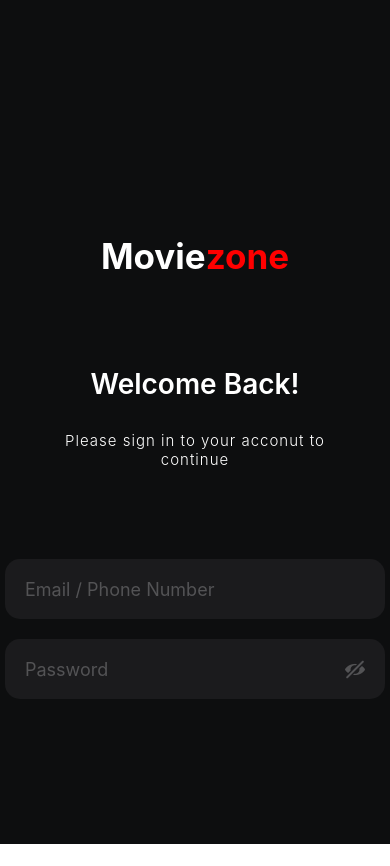
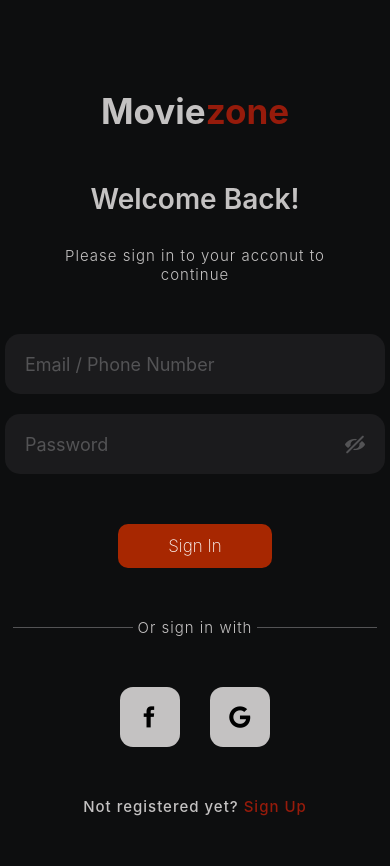
Before and after one commit to Denisson-Pereira/movie-zone, a React Native app: screen /signIn in a window 390 px wide. Before the commit the page ends 844 px from the top, so only its background shows below. Built offline with nearby package versions, Linux system fonts and the light colour scheme; no server answers.

Commit message:
feat: :sparkles: update sign in

```diff
--- a/src/colors/index.ts
+++ b/src/colors/index.ts
@@ -1,7 +1,9 @@
 export const colors = {
-    red: '#FF0000',
+    red: '#961b0b',
     white: '#FFFFFF',
+    ice: '#c4c2c2',
     bg: '#0d0e0f',
     grey: '#535355',
-    inputs: '#1b1b1d'
+    inputs: '#1b1b1d',
+    orange: '#a72701',
 }
--- a/src/customs/btnCustoms.tsx
+++ b/src/customs/btnCustoms.tsx
@@ -23,13 +23,13 @@ const styles = StyleSheet.create({
         alignItems: 'center',
     },
     btn: {
-        backgroundColor: colors.red,
+        backgroundColor: colors.orange,
         paddingHorizontal: 20,
-        paddingVertical: 10,
+        paddingVertical: 13,
         borderRadius: 10
     },
     txtBtn: {
-        color: colors.white,
+        color: colors.ice,
         fontSize: 17,
         fontWeight: '300'
     }
--- a/src/customs/titleCustoms.tsx
+++ b/src/customs/titleCustoms.tsx
@@ -4,7 +4,7 @@ import { colors } from "../colors";
 export const TitleCustoms = ({ title1, title2, size, weight }: { title1: string; title2: string; size: number; weight: '700' | '500' }) => {
     return (
         <View style={styles.titleContainer}>
-            <Text style={{ fontSize: size, color: colors.white, fontWeight: weight }}>{title1}</Text>
+            <Text style={{ fontSize: size, color: colors.ice, fontWeight: weight }}>{title1}</Text>
             <Text style={{ fontSize: size, color: colors.red, fontWeight: weight }}>{title2}</Text>
         </View>
     );
--- a/src/routes/index.routes.tsx
+++ b/src/routes/index.routes.tsx
@@ -2,9 +2,9 @@ import { createStackNavigator } from "@react-navigation/stack";
 import { useAuth } from "../context";
 import { NavigationContainer } from "@react-navigation/native";
 import { TabRoutes } from "./tab.routes";
-import Initial from "../view/initial";
-import SignIn from "../view/signIn";
-import SignUp from "../view/signUp";
+import Initial from "../screens/initial";
+import SignIn from "../screens/signIn";
+import SignUp from "../screens/signUp";
 
 const Stack = createStackNavigator();
 
--- a/src/routes/tab.routes.tsx
+++ b/src/routes/tab.routes.tsx
@@ -1,8 +1,8 @@
 import { createBottomTabNavigator } from "@react-navigation/bottom-tabs";
 import { AntDesign, FontAwesome5, Octicons } from "@expo/vector-icons";
-import Home from "../view/home";
-import Profile from "../view/profile";
-import Search from "../view/search";
+import Home from "../screens/home";
+import Profile from "../screens/profile";
+import Search from "../screens/search";
 
 const Tab = createBottomTabNavigator();
 
--- a/src/view/initial.tsx
+++ b/src/screens/initial.tsx
@@ -6,8 +6,6 @@ import { TitleCustoms } from '../customs/titleCustoms';
 import { BtnCustoms } from '../customs/btnCustoms';
 
 export default function Initial() {
-    const { navigate } = useNavigate();
-
   return (
     <BgInitialContainer>
         <View style={styles.container}>
@@ -38,7 +36,7 @@ const styles = StyleSheet.create({
         backgroundColor: '#00000075'
     },
     description: {
-        color: colors.white,
+        color: colors.ice,
         fontSize: 15,
         letterSpacing: 1
     },
--- /dev/null
+++ b/src/screens/signIn.tsx
@@ -0,0 +1,186 @@
+import { StyleSheet, Text, TextInput, TouchableOpacity, View } from 'react-native';
+import { TitleCustoms } from '../customs/titleCustoms';
+import { colors } from '../colors';
+import { Entypo, EvilIcons, FontAwesome } from "@expo/vector-icons";
+import { useState } from 'react';
+
+export default function SignIn() {
+  const [passwordType, setPasswordType] = useState<boolean>(true);
+
+  const seePassword = () => {
+    if (passwordType) {
+      setPasswordType(false);
+    } else {
+      setPasswordType(true);
+    }
+  }
+
+
+  return (
+    <View style={styles.container}>
+      <TitleCustoms
+        title1='Movie'
+        title2='zone'
+        size={35}
+        weight='700'
+      />
+      <View style={styles.containerTxt}>
+        <Text style={styles.back}>Welcome Back!</Text>
+        <View style={styles.containerTxt2}>
+          <Text style={styles.txt}>Please sign in to your acconut to</Text>
+          <Text style={styles.txt}>continue</Text>
+        </View>
+      </View>
+      <View style={styles.inputContainer}>
+        <View style={styles.input}>
+          <TextInput
+            placeholder='Email / Phone Number'
+            placeholderTextColor={colors.grey}
+            style={{ fontSize: 18 }}
+          />
+        </View>
+        <View style={styles.input}>
+          <TextInput
+            placeholder='Password'
+            placeholderTextColor={colors.grey}
+            style={{ fontSize: 18 }}
+            secureTextEntry={passwordType}
+          />
+          <Entypo
+            name={passwordType ? 'eye-with-line' : 'eye'}
+            color={colors.grey}
+            onPress={seePassword}
+            size={20}
+          />
+        </View>
+      </View>
+      <View style={styles.viewContainer}>
+        <TouchableOpacity
+          style={styles.btn}
+        >
+          <Text style={styles.txtBtn}>Sign In</Text>
+        </TouchableOpacity>
+      </View>
+      <View style={styles.orContainer}>
+        <View style={styles.line}></View>
+        <Text style={styles.txt}>Or sign in with</Text>
+        <View style={styles.line}></View>
+      </View>
+      <View style={styles.iconsContainer}>
+        <View>
+          <TouchableOpacity style={styles.iconContainer}>
+            <EvilIcons name='sc-facebook' color='black' size={35} />
+          </TouchableOpacity>
+        </View>
+        <View>
+          <TouchableOpacity style={styles.iconContainer}>
+            <FontAwesome name='google' color='black' size={25} />
+          </TouchableOpacity>
+        </View>
+      </View>
+      <View style={styles.registerContainer}>
+        <Text style={styles.txt2}>Not registered yet? </Text>
+        <Text style={styles.txtRed}>Sign Up</Text>
+      </View>
+    </View>
+  );
+}
+
+const styles = StyleSheet.create({
+  container: {
+    flex: 1,
+    backgroundColor: colors.bg,
+    alignItems: 'center',
+    justifyContent: 'center',
+    gap: 50
+  },
+  back: {
+    color: colors.ice,
+    fontSize: 28,
+    fontWeight: '600'
+  },
+  containerTxt: {
+    justifyContent: 'center',
+    alignItems: 'center',
+    gap: 30
+  },
+  containerTxt2: {
+    justifyContent: 'center',
+    alignItems: 'center',
+  },
+  txt: {
+    color: colors.ice,
+    fontSize: 15,
+    letterSpacing: 1,
+    fontWeight: '300'
+  },
+  input: {
+    backgroundColor: colors.inputs,
+    width: 380,
+    height: 60,
+    borderRadius: 15,
+    justifyContent: 'space-between',
+    alignItems: 'center',
+    paddingHorizontal: 20,
+    flexDirection: 'row',
+  },
+  inputContainer: {
+    gap: 20
+  },
+  viewContainer: {
+    justifyContent: 'center',
+    alignItems: 'center',
+  },
+  btn: {
+    backgroundColor: colors.orange,
+    paddingHorizontal: 50,
+    paddingVertical: 12,
+    borderRadius: 10
+  },
+  txtBtn: {
+    color: colors.white,
+    fontSize: 17,
+    fontWeight: '200'
+  },
+  orContainer: {
+    flexDirection: 'row',
+    alignItems: 'center',
+    gap: 5
+  },
+  line: {
+    height: 1,
+    backgroundColor: colors.grey,
+    width: 120
+  },
+  iconsContainer: {
+    flexDirection: 'row',
+    justifyContent: 'center',
+    alignItems: 'center',
+    gap: 30
+  },
+  iconContainer: {
+    backgroundColor: colors.ice,
+    justifyContent: 'center',
+    alignItems: 'center',
+    borderRadius: 13,
+    width: 60,
+    height: 60,
+  },
+  registerContainer: {
+    flexDirection: 'row',
+    alignItems: 'center',
+    paddingBottom: 50
+  },
+  txt2: {
+    color: colors.ice,
+    fontSize: 15,
+    letterSpacing: 1,
+    fontWeight: '500'
+  },
+  txtRed: {
+    color: colors.red,
+    fontSize: 15,
+    letterSpacing: 1,
+    fontWeight: '500'
+  }
+});
--- a/src/view/signIn.tsx
+++ /dev/null
@@ -1,102 +0,0 @@
-import { StyleSheet, Text, TextInput, View } from 'react-native';
-import { TitleCustoms } from '../customs/titleCustoms';
-import { colors } from '../colors';
-import { Entypo } from "@expo/vector-icons";
-import { useState } from 'react';
-
-export default function SignIn() {
-  const [passwordType, setPasswordType] = useState<boolean>(true);
-
-  const seePassword = () => {
-    if (passwordType) {
-      setPasswordType(false);
-    } else {
-      setPasswordType(true);
-    }
-  }
-
-
-  return (
-    <View style={styles.container}>
-      <TitleCustoms
-        title1='Movie'
-        title2='zone'
-        size={35}
-        weight='700'
-      />
-      <View style={styles.containerTxt}>
-        <Text style={styles.back}>Welcome Back!</Text>
-        <View style={styles.containerTxt2}>
-          <Text style={styles.txt}>Please sign in to your acconut to</Text>
-          <Text style={styles.txt}>continue</Text>
-        </View>
-      </View>
-      <View style={styles.inputContainer}>
-        <View style={styles.input}>
-          <TextInput
-            placeholder='Email / Phone Number'
-            placeholderTextColor={colors.grey}
-            style={{ fontSize: 18 }}
-          />
-        </View>
-        <View style={styles.input}>
-          <TextInput
-            placeholder='Password'
-            placeholderTextColor={colors.grey}
-            style={{ fontSize: 18 }}
-            secureTextEntry={passwordType}
-          />
-          <Entypo
-            name={passwordType ? 'eye-with-line' : 'eye'}
-            color={colors.grey}
-            onPress={seePassword}
-            size={20}
-          />
-        </View>
-      </View>
-    </View>
-  );
-}
-
-const styles = StyleSheet.create({
-  container: {
-    flex: 1,
-    backgroundColor: colors.bg,
-    alignItems: 'center',
-    justifyContent: 'center',
-    gap: 90
-  },
-  back: {
-    color: colors.white,
-    fontSize: 28,
-    fontWeight: '600'
-  },
-  containerTxt: {
-    justifyContent: 'center',
-    alignItems: 'center',
-    gap: 30
-  },
-  containerTxt2: {
-    justifyContent: 'center',
-    alignItems: 'center',
-  },
-  txt: {
-    color: colors.white,
-    fontSize: 15,
-    letterSpacing: 1,
-    fontWeight: '300'
-  },
-  input: {
-    backgroundColor: colors.inputs,
-    width: 380,
-    height: 60,
-    borderRadius: 15,
-    justifyContent: 'space-between',
-    alignItems: 'center',
-    paddingHorizontal: 20,
-    flexDirection: 'row',
-  },
-  inputContainer: {
-    gap: 20
-  }
-});
```
Also changed, not shown: src/screens/home.tsx (renamed from src/view/home.tsx), src/screens/profile.tsx (renamed from src/view/profile.tsx), src/screens/search.tsx (renamed from src/view/search.tsx), src/screens/signUp.tsx (renamed from src/view/signUp.tsx).
